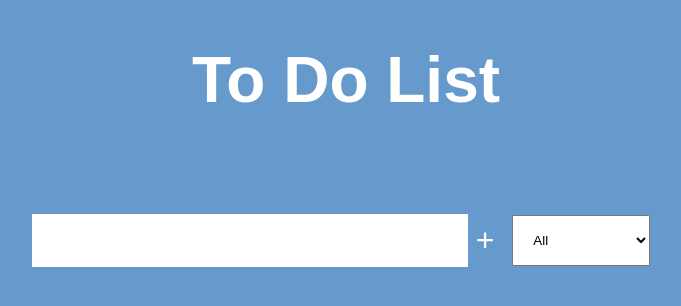
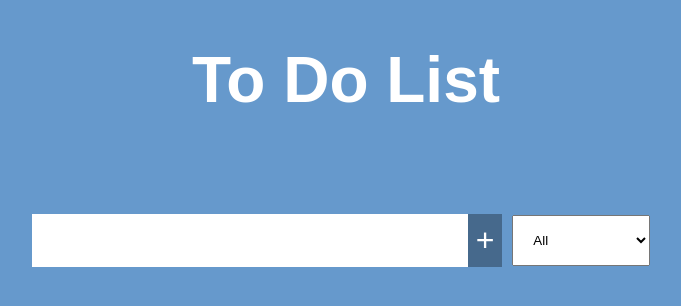
Before and after one commit to lulouuu/to-do-app, a React (Create React App) app: page / in a window 1280 px wide. In both pictures the pointer is over the button 779 px from the left and 240 px from the top of the page. Shown: the top 306 px of the page, without its empty margins (294-975 px from the left). Built offline with nearby package versions, Linux system fonts and the light colour scheme.

Commit message:
Edited css

```diff
--- a/src/App.css
+++ b/src/App.css
@@ -115,7 +115,7 @@ form button {
   transition: all 0.3s ease;
 }
 form button:hover {
-  background: #6699CC;
+  background: #46698C;
   color: white;
 }
 .task-container {
```
Also changed, not shown: 1 other file (tests, documents, lock files or other folders).
